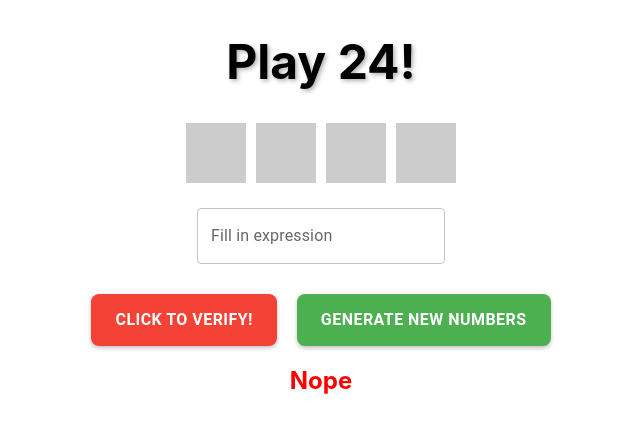
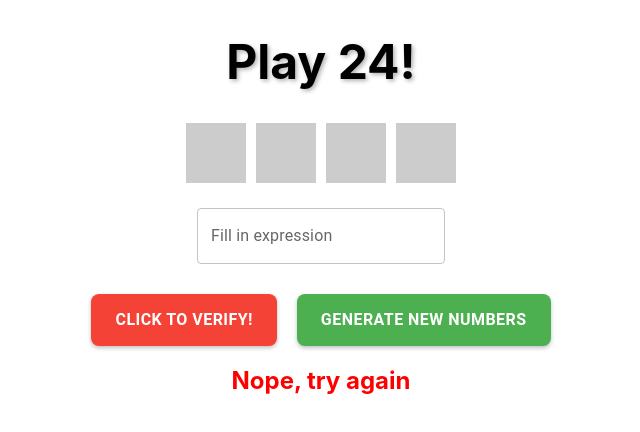
Before and after one commit to anyaguuu/24, a React (Create React App) app: page / in a window 1280 px wide. Both pictures are taken after a click on the button "CLICK TO VERIFY!". Shown: the top 432 px of the page, without its empty margins (319-959 px from the left). Built offline with nearby package versions, Linux system fonts and the light colour scheme.

Commit message:
changed messages

```diff
--- a/src/displayResult.js
+++ b/src/displayResult.js
@@ -11,7 +11,7 @@ const DisplayResult = ({ result }) => {
 
   return (
     <div>
-      <div style={textStyle}>{result ? 'YAY works!' : 'Nope'}</div>
+      <div style={textStyle}>{result ? 'Correct!' : 'Nope, try again'}</div>
     </div>
   );
 };
```
